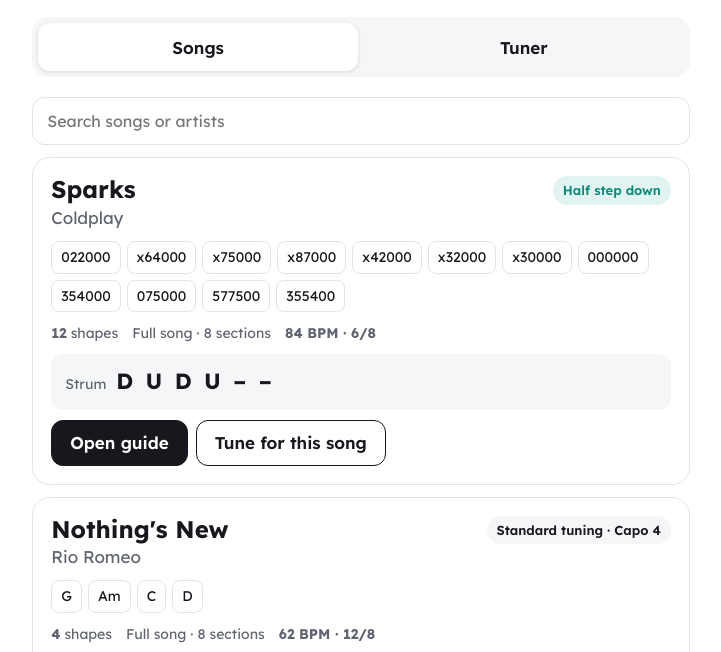
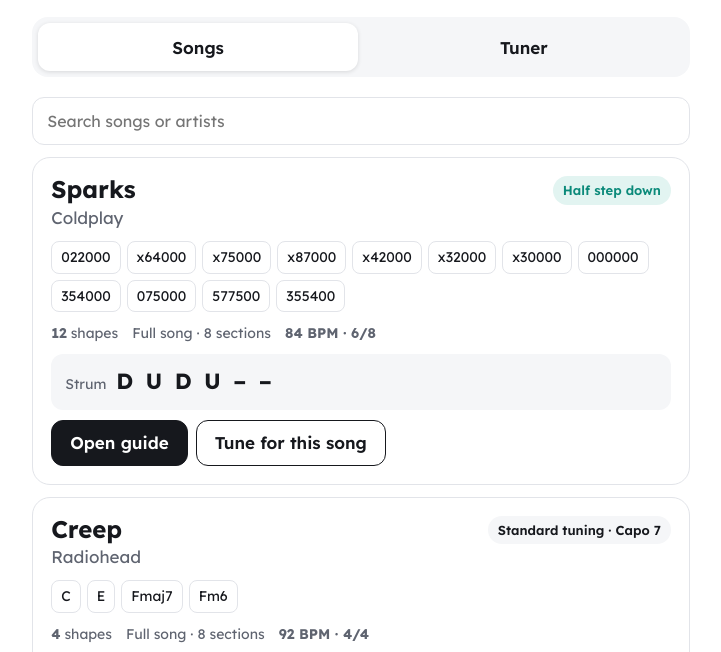
Before and after one commit to basic-afk/Guitar_Book, a plain HTML site: page index.html in a window 1280 px wide. Shown: the part 124-776 px from the top of the page, without its empty margins (279-1000 px from the left). Drawn offline with Linux system fonts and the light colour scheme.

Commit message:
Add Creep capo guide
Co-Authored-By: Claude Opus 5.5 <noreply@anthropic.com>
Claude-Session: https://claude.ai/code/session_01RCVDSYse1kPtfFBL1pwedo

```diff
--- a/index.html
+++ b/index.html
@@ -591,6 +591,8 @@ const centsTxt = (c) => (c > 0 ? '+' : c < 0 ? '−' : '') + Math.abs(Math.round
 const GUIDES = [
   { title: 'Sparks', artist: 'Coldplay', url: 'https://claude.ai/artifact/ED9a5ZUuB9XQUjvhjxzzpg', tuning: 'flat', added: '2026-11-27',
     style: 'Full song · 8 sections', strum: 'D U D U – –', tempo: '84 BPM · 6/8', chords: ['022000','x64000','x75000','x87000','x42000','x32000','x30000','000000','354000','075000','577500','355400'] },
+  { title: 'Creep', artist: 'Radiohead', url: 'https://claude.ai/artifact/N385rRx5CwjE5kaWaQ5hst', tuning: 'std', capo: 7, added: '2026-11-27',
+    style: 'Full song · 8 sections', strum: 'D – D – D U D U', tempo: '92 BPM · 4/4', chords: ['C','E','Fmaj7','Fm6'] },
   { title: "Nothing's New", artist: 'Rio Romeo', url: 'https://claude.ai/artifact/5EtNJh8Uu3vyrmF7Q9DnGd', tuning: 'std', capo: 4, added: '2026-11-27',
     style: 'Full song · 8 sections', strum: 'D–U D–U D–U D–U', tempo: '62 BPM · 12/8', chords: ['G','Am','C','D'] },
   { title: 'Babydoll', artist: 'Dominic Fike', url: 'https://claude.ai/artifact/J6Tmf4Qpi93axNLRhKM9sM', tuning: 'std', capo: 5, added: '2026-11-27',
```
